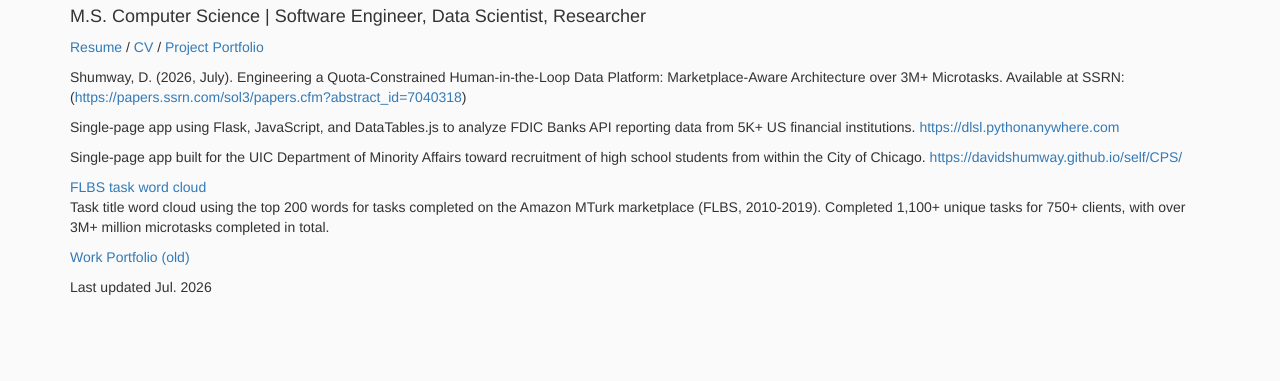
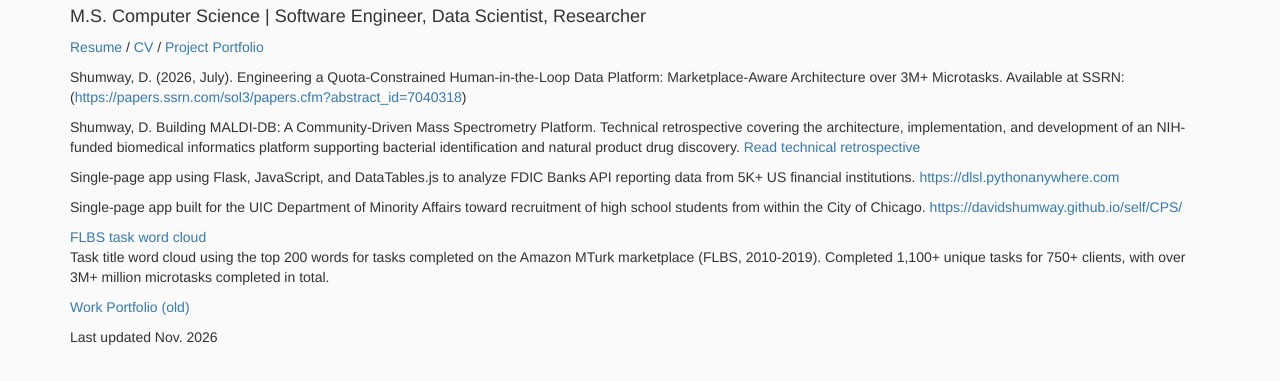
Before and after one commit to davidshumway/self, a plain HTML site: page index.html in a window 1280 px wide. Shown: the part 49-430 px from the top of the page. Drawn offline with nearby package versions, Linux system fonts and the light colour scheme.

Commit message:
Update project details and last updated date

```diff
--- a/index.html
+++ b/index.html
@@ -21,6 +21,12 @@ body {
   </p>
 
   <p>
+  Shumway, D. Building MALDI-DB: A Community-Driven Mass Spectrometry Platform.
+  Technical retrospective covering the architecture, implementation, and development of an NIH-funded biomedical informatics platform supporting bacterial identification and natural product drug discovery.
+  <a href="MALDI-DB">Read technical retrospective</a>
+  </p>
+
+  <p>
   Single-page app using Flask, JavaScript, and DataTables.js to analyze FDIC Banks API reporting data from 5K+ US financial institutions.
   <a href="https://dlsl.pythonanywhere.com/">https://dlsl.pythonanywhere.com</a>
   </p>
@@ -37,7 +43,7 @@ body {
 
   <p><a href="David Shumway - Portfolio.pdf">Work Portfolio (old)</a></p>
 
-  Last updated Jul. 2026
+  Last updated Nov. 2026
 </div>
 </body>
 </html>
```
